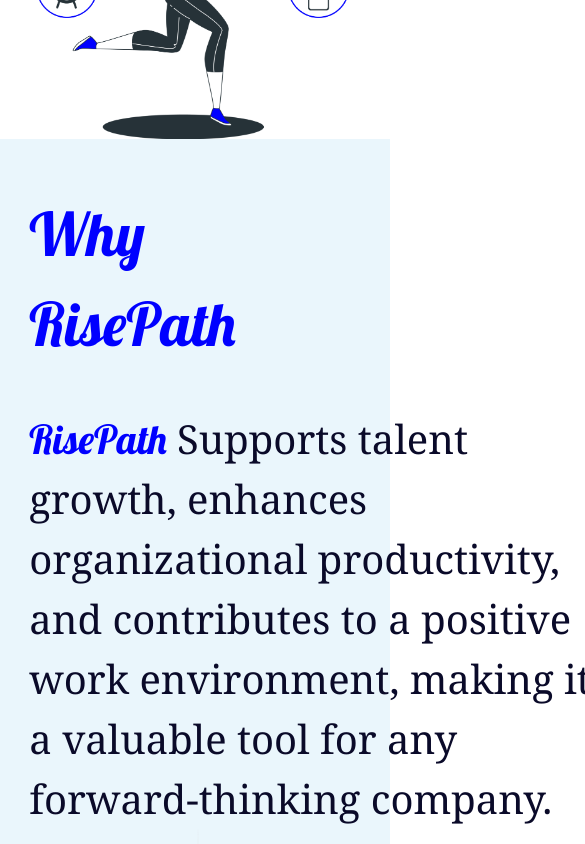
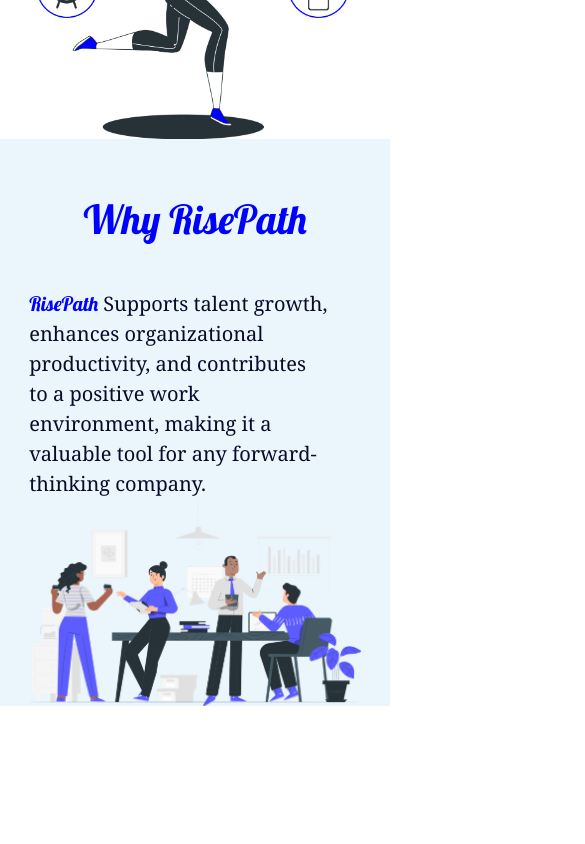
Before and after one commit to GrittyBee-Tech/Career-Leap, a React (Vite) app: page / in a window 390 px wide. Shown: the part 4100-4944 px from the top of the page, 585 px wide, since content can reach past the window. After the commit the page ends 4806 px from the top, so only its background shows below. Built offline with nearby package versions, Linux system fonts and the light colour scheme.

Commit message:
update on Rise-path

```diff
--- a/src/Components/Home-page-Layout/AboutUs.jsx
+++ b/src/Components/Home-page-Layout/AboutUs.jsx
@@ -5,10 +5,10 @@
     return (
         <section className="bg-[#EAF6FC]">
             <div className="container mx-auto w-[85%]">
-                <h2 className="flex justify-center pt-[50px] text-[#00F] text-[60px] font-lobster  ">Why RisePath</h2>
+                <h2 className="flex justify-center pt-[50px] text-[#00F]  md:text-[60px]  text-[40px] font-lobster  ">Why RisePath</h2>
                 <div className="lg:flex gap-[140px]">
                     <div>
-                        <p className="w-[570px] mt-[40px] text-[40px] font-normal  font-georgia text-[#0A0A29]">
+                        <p className=" md:w-[570px] mt-[40px]  md:text-[40px]  text-[20px] w-[300px] font-normal  font-georgia text-[#0A0A29]">
                             <span className="font-lobster text-[#00F]">RisePath</span> Supports talent growth, enhances
                             organizational productivity, and contributes to a positive work environment,
                             making it a valuable tool for any forward-thinking company.
```
